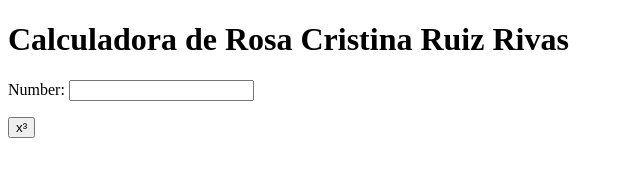
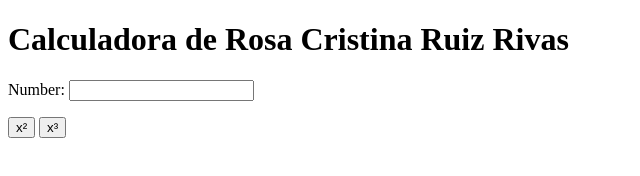
Before and after one commit to rcruiz/my_calculator_2, a plain HTML site: page index.html in a window 1280 px wide. Shown: the full height of the page, 0-640 px from the left. Drawn offline with Linux system fonts and the light colour scheme.

Commit message:
x^2 button

```diff
--- a/index.html
+++ b/index.html
@@ -9,6 +9,7 @@
     Number:
     <input type="text" id="n1">
     <p>
+        <button onclick="square()">x²</button>
         <button onclick="cube()">x³</button>
     </p>
     <script type="text/javascript">
@@ -16,7 +17,10 @@
         var num = document.getElementById("n1");
         num.value = Math.pow(num.value, 3);
       }
-
+      function square() {
+        var num = document.getElementById("n1");
+        num.value = Math.pow(num.value, 2);
+      }
     </script>
   </body>
 </html>
```
